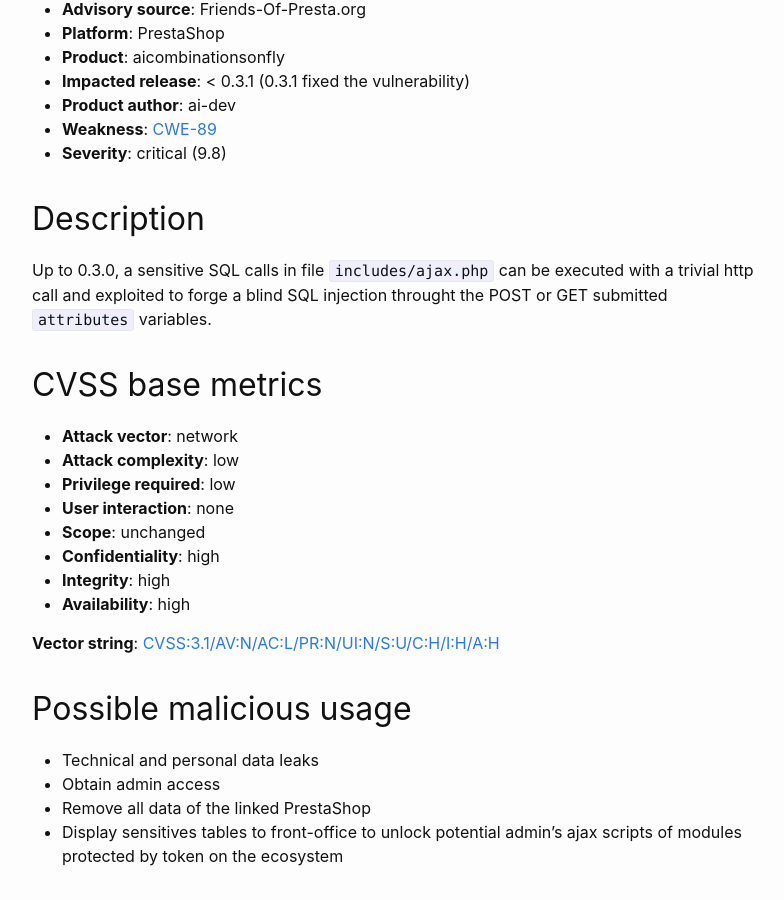
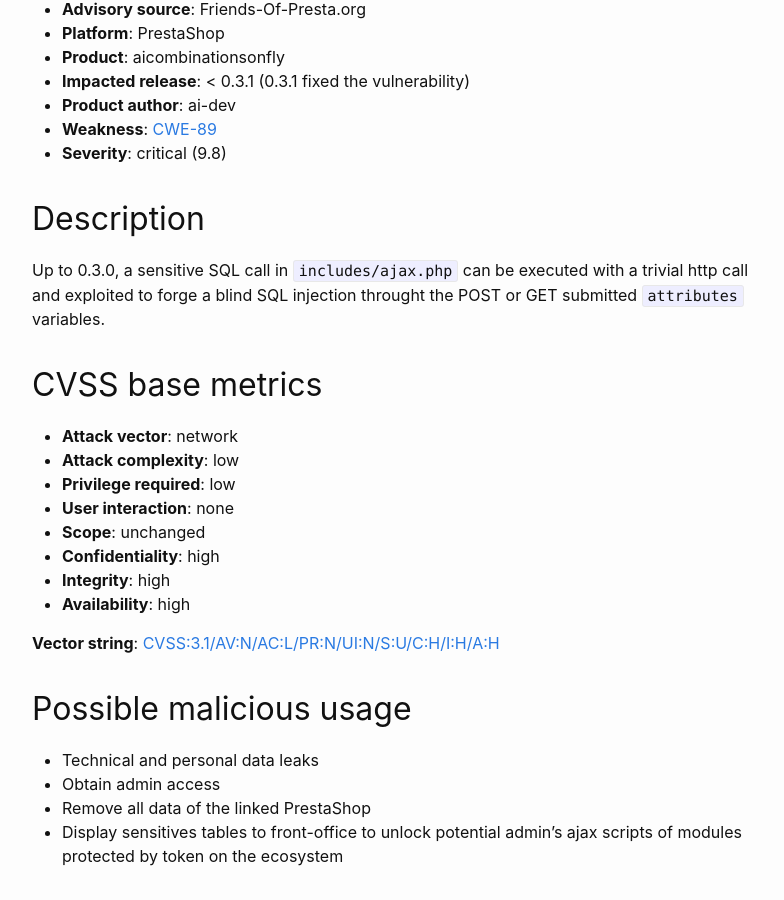
Before and after one commit to friends-of-presta/security-advisories, a Jekyll site: the page built from _posts/2023-06-28-aicombinationsonfly.md, in a window 1280 px wide and 900 px high, scrolled down 619 px. Shown: the whole window, without its empty margins (238-1022 px from the left). Built offline with Jekyll 4.4.1, drawn with Linux system fonts in a browser that asks for light colours.

Commit message:
Update 2023-06-28-aicombinationsonfly.md

```diff
--- a/_posts/2023-06-28-aicombinationsonfly.md
+++ b/_posts/2023-06-28-aicombinationsonfly.md
@@ -26,7 +26,7 @@ In the module "Combinations generated on fly for your store" (aicombinationsonfl
 
 ## Description
 
-Up to 0.3.0, a sensitive SQL calls in file `includes/ajax.php` can be executed with a trivial http call and exploited to forge a blind SQL injection throught the POST or GET submitted `attributes` variables.
+Up to 0.3.0, a sensitive SQL call in `includes/ajax.php` can be executed with a trivial http call and exploited to forge a blind SQL injection throught the POST or GET submitted `attributes` variables.
 
 ## CVSS base metrics
 
```
